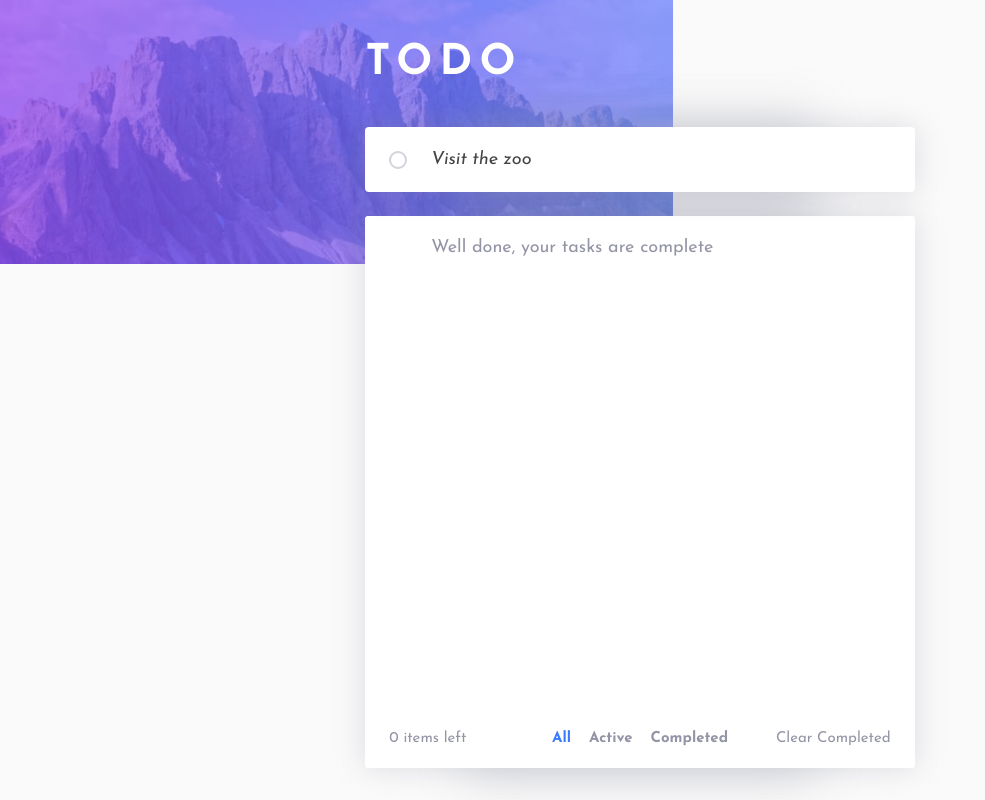
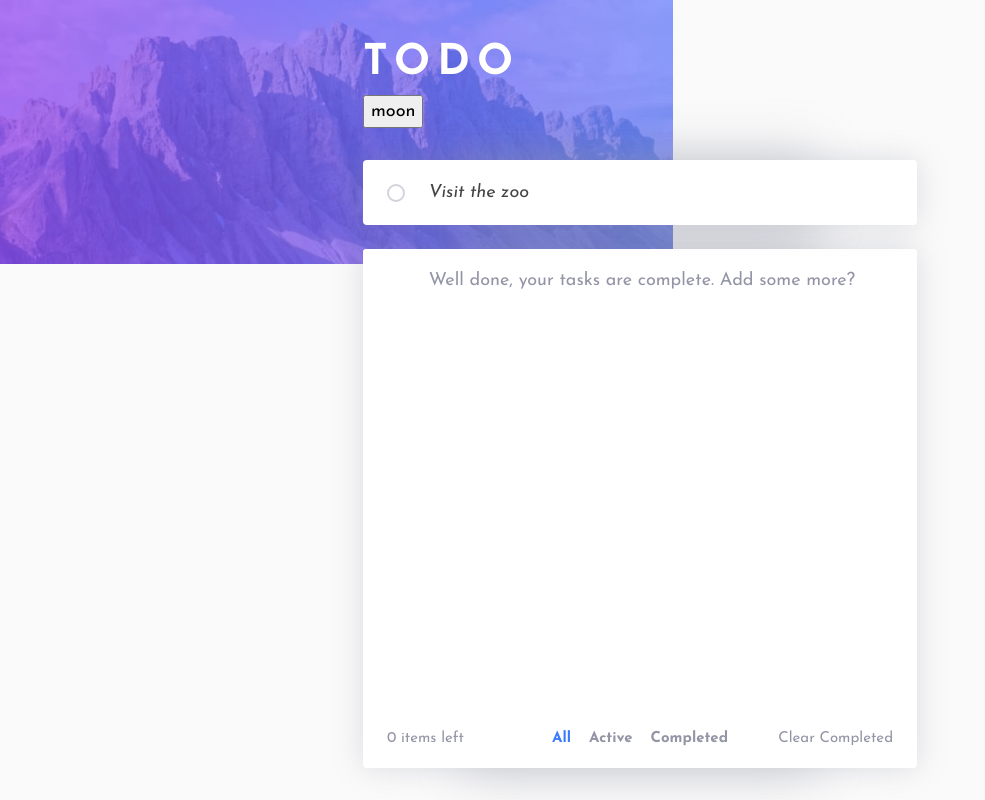
Before and after one commit to AlexKMarshall/todo, a Next.js app: page / in a window 1280 px wide. Shown: the whole page, without its empty margins (0-985 px from the left). Built offline with nearby package versions, Linux system fonts and the light colour scheme.

Commit message:
add theme toggle switch

```diff
--- /dev/null
+++ b/components/theme-toggle.tsx
@@ -0,0 +1,22 @@
+import { useEffect, useState } from 'react'
+
+type Theme = 'light' | 'dark'
+
+export function ThemeToggle() {
+  const [theme, setTheme] = useState<Theme>('light')
+
+  useEffect(() => {
+    document.body.dataset.theme = theme
+  }, [theme])
+
+  return (
+    <button
+      type="button"
+      onClick={() =>
+        setTheme((theme) => (theme === 'light' ? 'dark' : 'light'))
+      }
+    >
+      {theme === 'light' ? 'moon' : 'sun'}
+    </button>
+  )
+}
--- a/pages/index.tsx
+++ b/pages/index.tsx
@@ -5,6 +5,7 @@ import Image from 'next/image'
 import { Todo } from 'types/todo'
 import { CrossIcon } from '@components/cross-icon'
 import { CheckIcon } from '@components/check-icon'
+import { ThemeToggle } from '@components/theme-toggle'
 import styles from '../styles/todo.module.scss'
 import backgroundLight from '../public/bg-light.jpg'
 
@@ -101,9 +102,12 @@ export default function Home({
         </div>
         <div className={styles.center}>
           <main className={styles.cover}>
-            <h1 tabIndex={-1} ref={headingRef} className={styles.heading}>
-              Todo
-            </h1>
+            <header>
+              <h1 tabIndex={-1} ref={headingRef} className={styles.heading}>
+                Todo
+              </h1>
+              <ThemeToggle />
+            </header>
             <div className={styles.appContent}>
               <form onSubmit={submitForm} className={styles.todoForm}>
                 <span className={styles.decorativeCircle} />
@@ -159,7 +163,7 @@ export default function Home({
               </ol>
               {isListEmpty ? (
                 <div className={styles.emptyMessage}>
-                  <p>Well done, your tasks are complete</p>
+                  <p>Well done, your tasks are complete. Add some more?</p>
                 </div>
               ) : null}
               <div className={styles.itemsCount}>{itemsLeftText}</div>
--- a/styles/global.css
+++ b/styles/global.css
@@ -15,17 +15,31 @@
   --s2: calc(var(--s1) * var(--scale-ratio));
   --s3: calc(var(--s2) * var(--scale-ratio));
   --border-radius: 4px;
+  --muted-color-hsl: 236, 9%, 61%;
+  /* Key theme colors */
+  --primary-blue: hsl(220, 98%, 61%);
   --color-gradiant: linear-gradient(
     to bottom right,
     hsl(192, 100%, 67%),
     hsl(280, 87%, 65%)
   );
-  --muted-color-hsl: 236, 9%, 61%;
-  --primary-blue: hsl(220, 98%, 61%);
+
+  /* Light theme */
   --very-light-gray: hsl(0, 0%, 98%);
+  --very-light-grayish-blue: hsl(233, 33%, 92%);
   --light-grayish-blue: hsl(233, 11%, 84%);
   --dark-grayish-blue: hsl(236, 9%, 61%);
   --very-dark-grayish-blue: hsl(235, 19%, 35%);
+
+  /* dark theme */
+  --dt-very-dark-blue: hsl(235, 21%, 11%);
+  --dt-very-dark-desaturated-blue: hsl(235, 24%, 19%);
+  --dt-light-grayish-blue: hsl(234, 39%, 85%);
+  --dt-light-grayish-blue-hover: hsl(236, 33%, 92%);
+  --dt-dark-grayish-blue: hsl(234, 11%, 52%);
+  --dt-very-dark-grayish-blue: hsl(233, 14%, 35%);
+  --dt-very-dark-grayish-blue-: hsl(237, 14%, 26%);
+
   --white: hsl(0, 0%, 100%);
   --heading-color: white;
   --body-color: var(--very-light-gray);
@@ -33,6 +47,10 @@
   --very-muted-text-color: var(--light-grayish-blue);
   --muted-text-color: var(--dark-grayish-blue);
   --strong-text-color: var(--very-dark-grayish-blue);
+}
+
+[data-theme='dark'] {
+  --body-color: var(--dt-very-dark-blue);
 }
 
 * {
```
Also changed, not shown: 1 other file (tests, documents, lock files or other folders).
